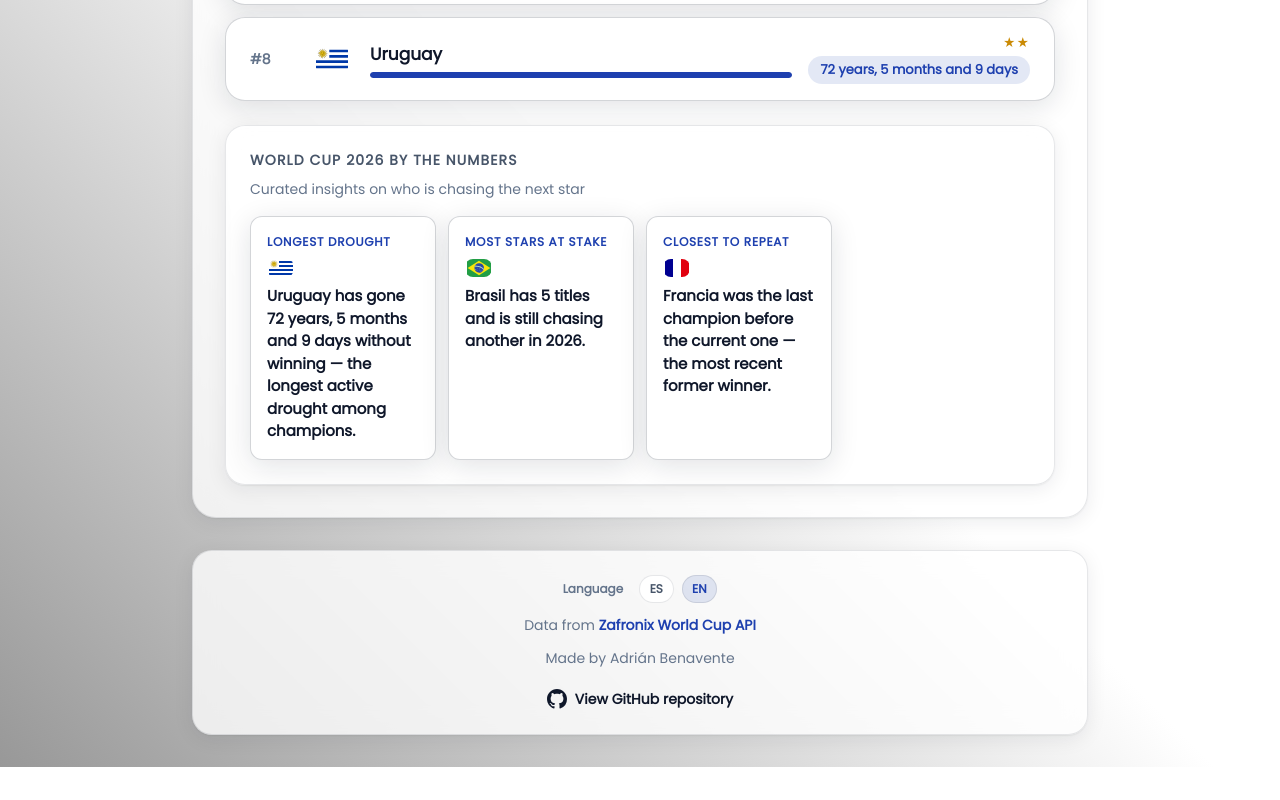
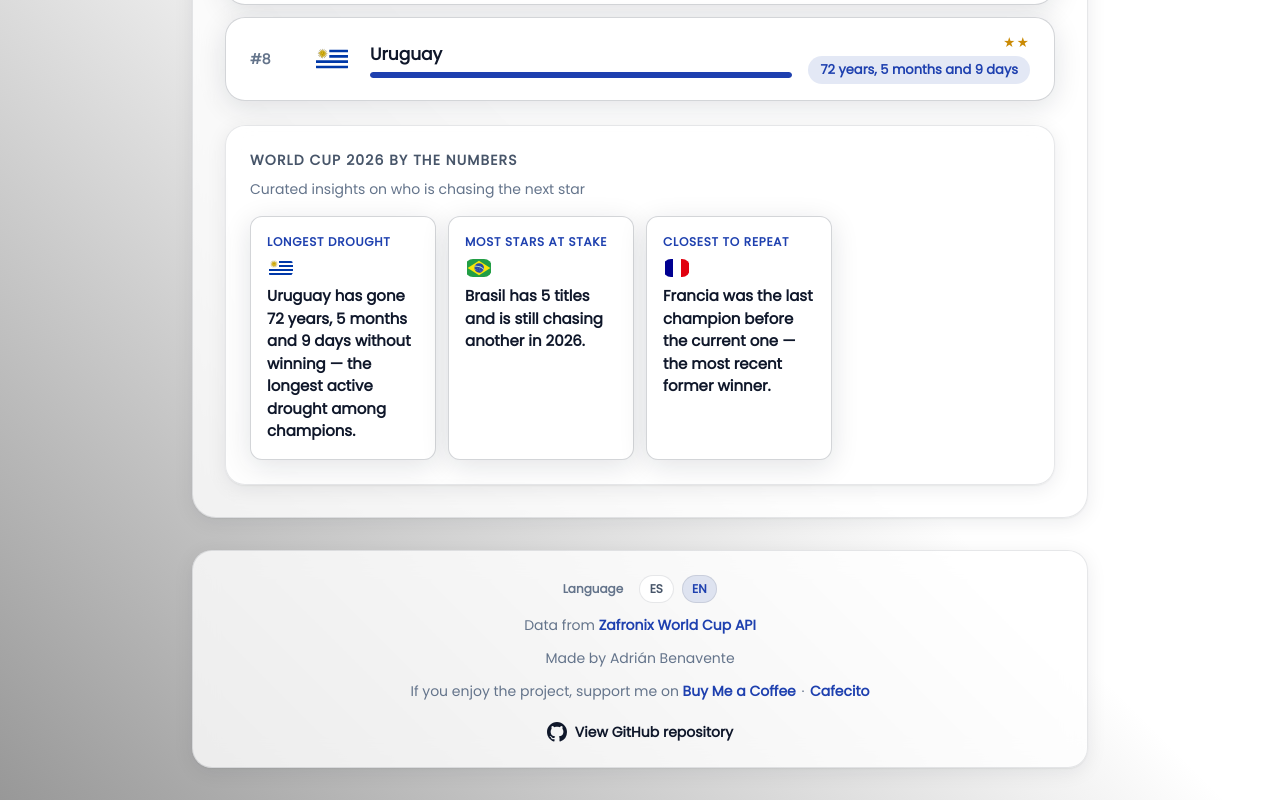
Before and after one commit to Adrian-Benavente/cuanto-tiempo-campeon, a React (Create React App) app: page / in a window 1280 px wide. Shown: the part 1422-2222 px from the top of the page. Before the commit the page ends 2189 px from the top, so only its background shows below. Built offline with nearby package versions, Linux system fonts and the light colour scheme; no server answers.

Commit message:
Add support links to footer for donations via Buy Me a Coffee and Cafecito; update translations for support message; enhance styles for donation separator.

```diff
--- a/src/components/Footer/Footer.jsx
+++ b/src/components/Footer/Footer.jsx
@@ -4,6 +4,8 @@ import styles from "./Footer.module.css";
 
 const GITHUB_URL =
   "https://github.com/Adrian-Benavente/cuanto-tiempo-campeon";
+const BUY_ME_A_COFFEE_URL = "https://www.buymeacoffee.com/fena";
+const CAFECITO_URL = "https://cafecito.app/fena";
 
 function GithubIcon() {
   return (
@@ -51,6 +53,18 @@ export default function Footer() {
         </a>
       </p>
       <p className={styles.credit}>{t("footerAuthor")}</p>
+      <p className={styles.credit}>
+        {t("footerSupport")}{" "}
+        <a href={BUY_ME_A_COFFEE_URL} rel="noreferrer" target="_blank">
+          Buy Me a Coffee
+        </a>
+        <span className={styles.donationSeparator} aria-hidden="true">
+          ·
+        </span>
+        <a href={CAFECITO_URL} rel="noreferrer" target="_blank">
+          Cafecito
+        </a>
+      </p>
       <a
         className={styles.githubLink}
         href={GITHUB_URL}
--- a/src/components/Footer/Footer.module.css
+++ b/src/components/Footer/Footer.module.css
@@ -28,6 +28,11 @@
 
 .credit a:hover {
   text-decoration: underline;
+}
+
+.donationSeparator {
+  color: var(--color-text-subtle);
+  margin: 0 0.35rem;
 }
 
 .githubLink {
--- a/src/i18n/translations.js
+++ b/src/i18n/translations.js
@@ -51,6 +51,7 @@ export const translations = {
     footerData: "Datos de",
     footerAuthor: "Hecho por Adrián Benavente",
     footerGithub: "Ver repositorio en GitHub",
+    footerSupport: "Si te gusta el proyecto, podés colaborar en",
     stars: "{count} títulos",
     stageGroup: "Grupo {name}",
     stageFinal: "Final",
@@ -116,6 +117,7 @@ export const translations = {
     footerData: "Data from",
     footerAuthor: "Made by Adrián Benavente",
     footerGithub: "View GitHub repository",
+    footerSupport: "If you enjoy the project, support me on",
     stars: "{count} titles",
     stageGroup: "Group {name}",
     stageFinal: "Final",
```
